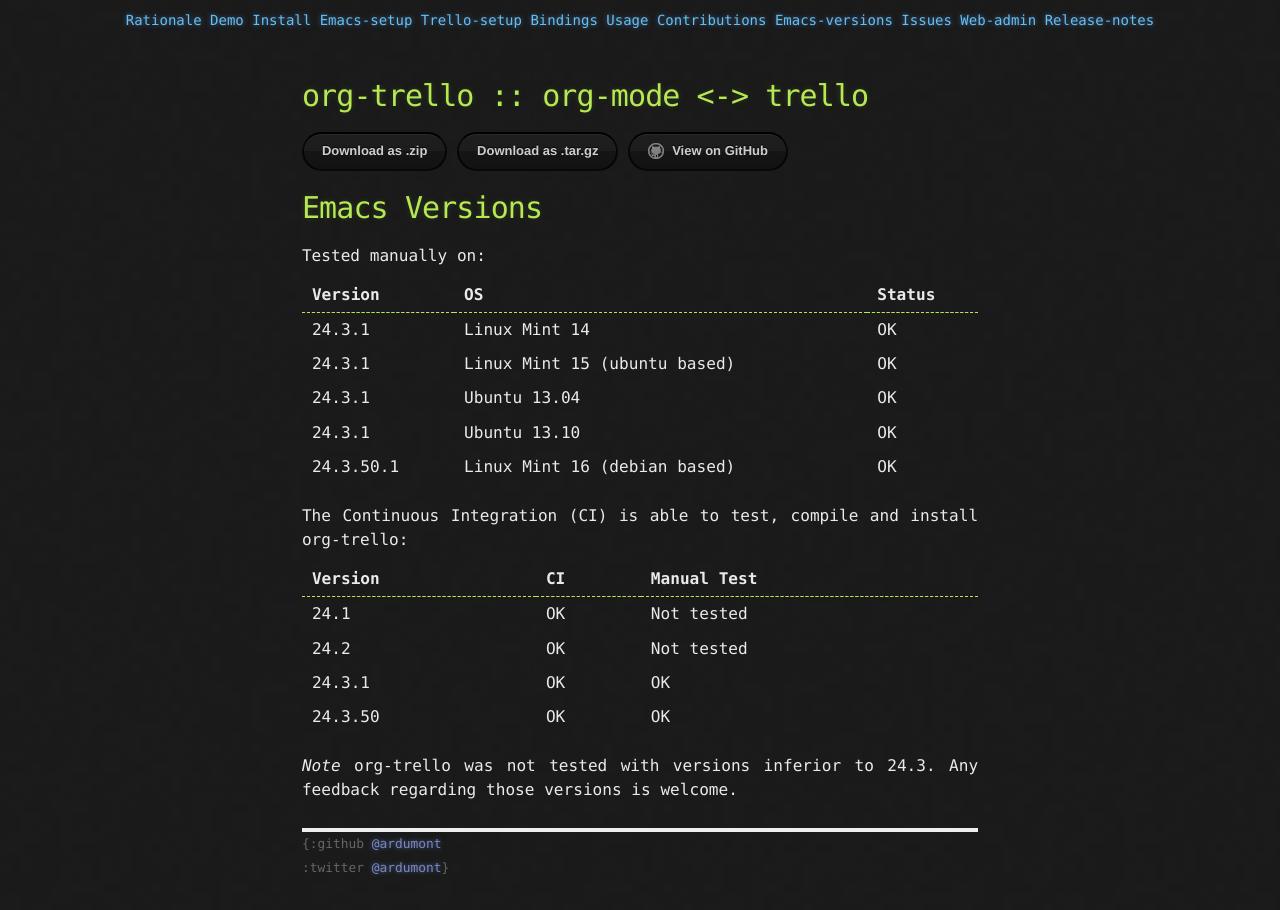
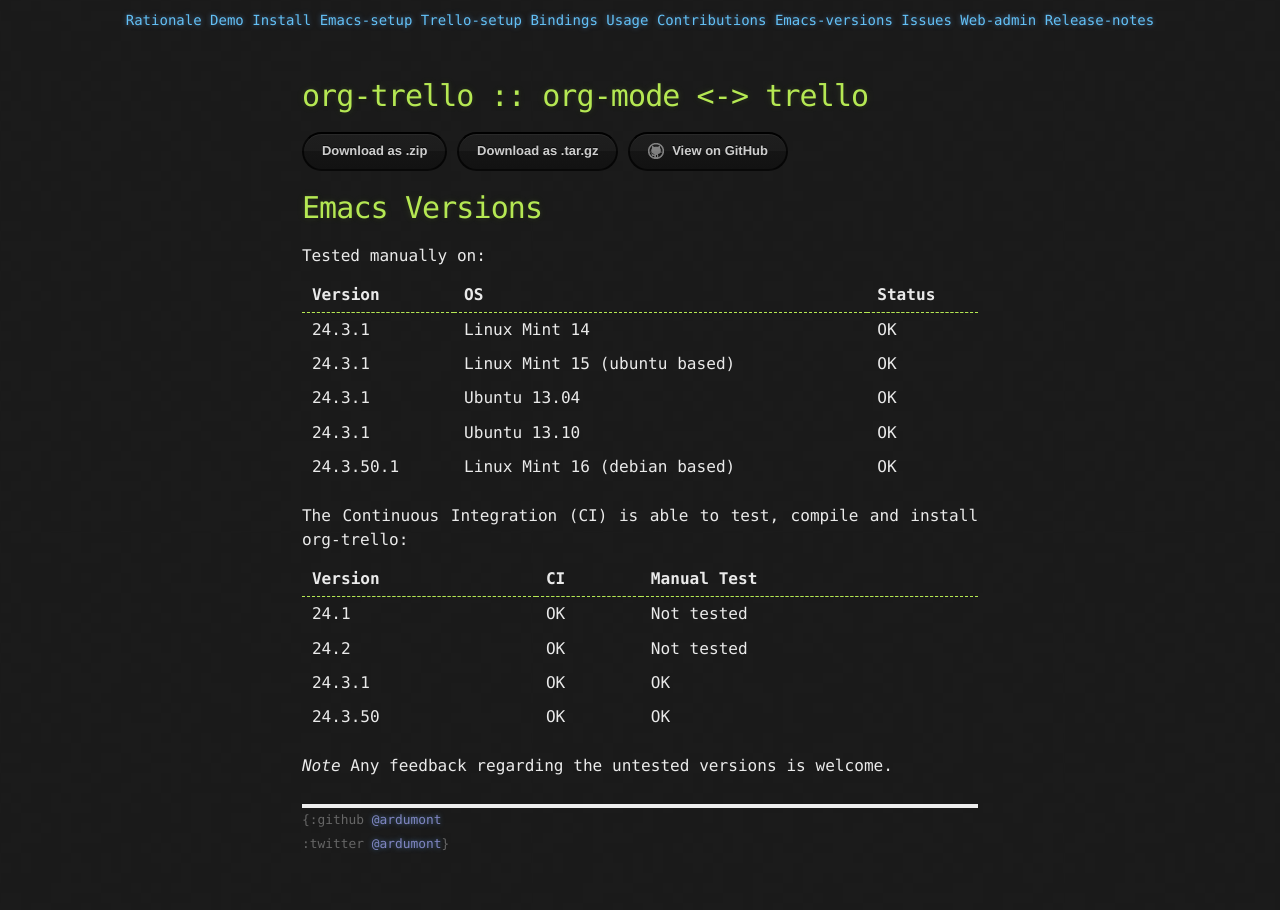
Before and after one commit to org-trello/org-trello.github.io, a Jekyll site: the page built from versions.md, in a window 1280 px wide. Built offline with Jekyll 4.4.1, drawn with Linux system fonts in a browser that asks for light colours; Markdown is read by kramdown in place of the engine named in the settings.

Commit message:
Simplify notes

```diff
--- a/versions.md
+++ b/versions.md
@@ -26,6 +26,5 @@ Version | CI | Manual Test
 24.3.1  | OK | OK
 24.3.50 | OK | OK
 
-*Note*
-org-trello was not tested with versions inferior to 24.3.
-Any feedback regarding those versions is welcome.
+
+*Note* Any feedback regarding the untested versions is welcome.
```
